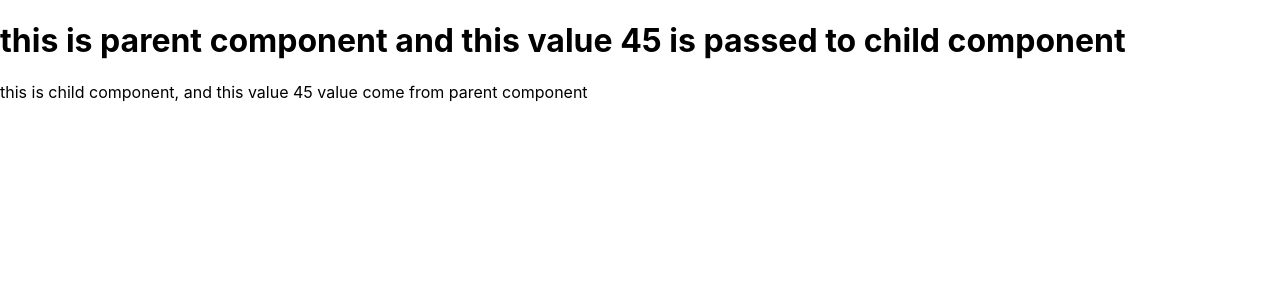
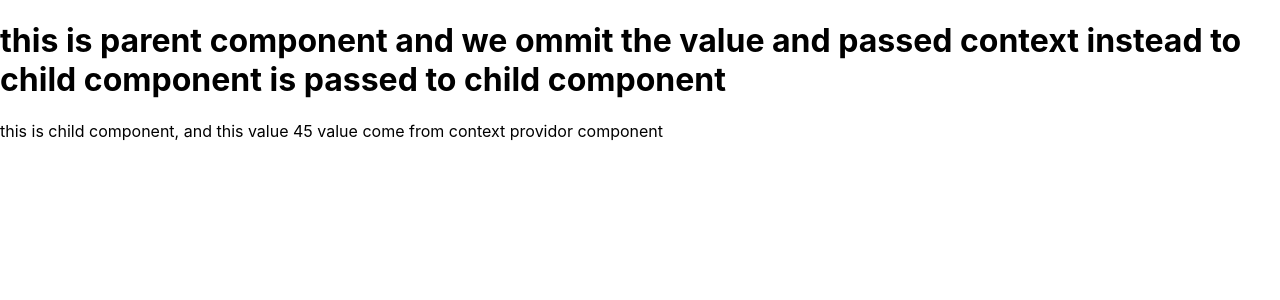
Before and after one commit to asgharibraheembaloch/bootcamp2020, a React (Create React App) app in the folder demo-usecontext/: page / in a window 1280 px wide. Shown: the top 300 px of the page. Built offline with nearby package versions, Linux system fonts and the light colour scheme.

Commit message:
provided context to child without parent component

```diff
--- a/demo-usecontext/src/App.js
+++ b/demo-usecontext/src/App.js
@@ -1,10 +1,15 @@
+import { useContext } from "react";
 import Parent from "./Parent";
+import ValueContext from "./ValueContext";
 
 function App() {
+  let value = useContext(ValueContext)
   return (
-    <div>
-      <Parent value={45}></Parent>
-    </div>
+    <ValueContext.Provider value={value}>
+      <div>
+        <Parent></Parent>
+      </div>
+    </ValueContext.Provider>
   );
 }
 
--- a/demo-usecontext/src/Child.js
+++ b/demo-usecontext/src/Child.js
@@ -1,8 +1,10 @@
-import React from 'react'
+import React, { useContext } from 'react'
+import ValueContext from './ValueContext'
 
-function Child({value}) {
+function Child() {
+  let value = useContext(ValueContext);
   return (
-    <div>this is child component, and this value {value} value come from parent component </div>
+    <div>this is child component, and this value {value} value come from context providor component </div>
   )
 }
 
--- a/demo-usecontext/src/Parent.js
+++ b/demo-usecontext/src/Parent.js
@@ -1,11 +1,11 @@
 import React from 'react'
 import Child from './Child'
 
-function Parent({value}) {
+function Parent() {
   return (
     <div>
-        <h1>this is parent component and this value {value} is passed to child component</h1>
-        <Child value={value}></Child>
+        <h1>this is parent component and we ommit the value and passed context instead to child component  is passed to child component</h1>
+        <Child></Child>
     </div>
   )
 }
--- /dev/null
+++ b/demo-usecontext/src/ValueContext.js
@@ -0,0 +1,4 @@
+import React from "react";
+const ValueContext = React.createContext(45);
+
+export default ValueContext;
```
